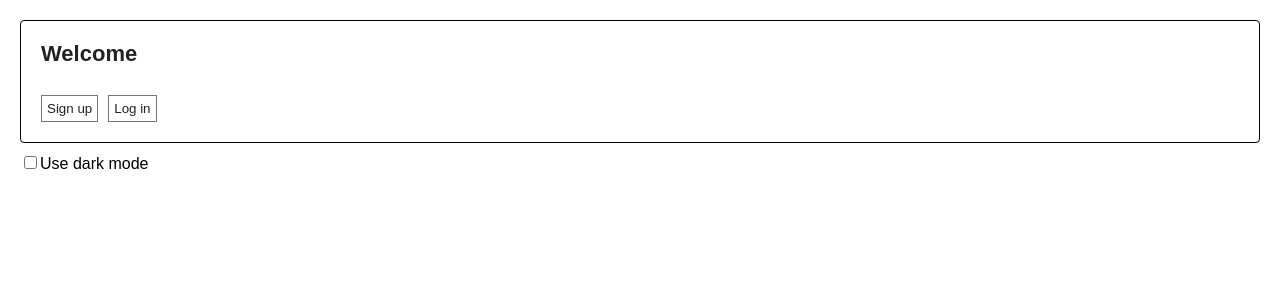
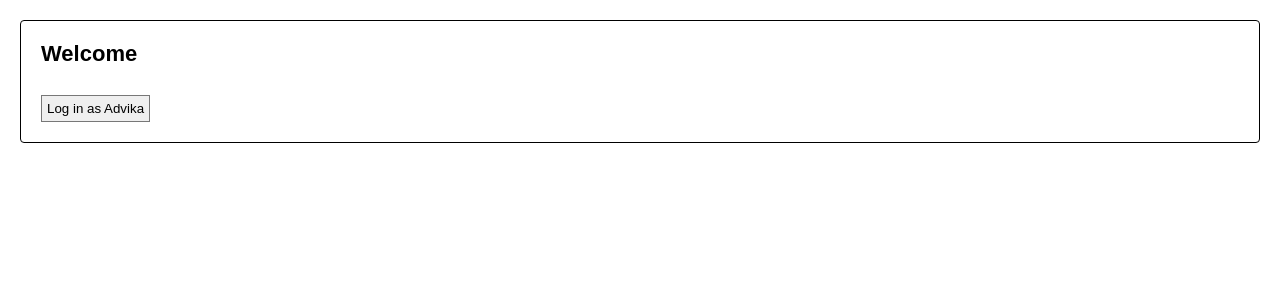
Before and after one commit to Pcjmy/react-app, a React app: page / in a window 1280 px wide. Shown: the top 300 px of the page. Built offline with nearby package versions, Linux system fonts and the light colour scheme.

Commit message:
feat: useContext

```diff
--- a/src/App.js
+++ b/src/App.js
@@ -1,51 +1,58 @@
 import { createContext, useContext, useState } from 'react';
 
-const ThemeContext = createContext(null);
+const CurrentUserContext = createContext(null);
 
 function App() {
-  const [theme, setTheme] = useState('light');
+  const [currentUser, setCurrentUser] = useState(null);
   return (
-    <ThemeContext.Provider value={theme}>
+    <CurrentUserContext.Provider
+      value={{
+        currentUser,
+        setCurrentUser
+      }}
+    >
       <Form />
-      <label>
-        <input
-          type="checkbox"
-          checked={theme === 'dark'}
-          onChange={(e) => {
-            setTheme(e.target.checked ? 'dark' : 'light')
-          }}
-        />
-        Use dark mode
-      </label>
-    </ThemeContext.Provider>
-  )
+    </CurrentUserContext.Provider>
+  );
 }
 
 function Form({ children }) {
   return (
     <Panel title="Welcome">
-      <Button>Sign up</Button>
-      <Button>Log in</Button>
+      <LoginButton />
     </Panel>
   );
 }
 
+function LoginButton() {
+  const {
+    currentUser,
+    setCurrentUser
+  } = useContext(CurrentUserContext);
+
+  if (currentUser !== null) {
+    return <p>You logged in as {currentUser.name}.</p>;
+  }
+
+  return (
+    <Button onClick={() => {
+      setCurrentUser({ name: 'Advika' })
+    }}>Log in as Advika</Button>
+  );
+}
+
 function Panel({ title, children }) {
-  const theme = useContext(ThemeContext);
-  const className = 'panel-' + theme;
   return (
-    <section className={className}>
+    <section className="panel">
       <h1>{title}</h1>
       {children}
     </section>
   )
 }
 
-function Button({ children }) {
-  const theme = useContext(ThemeContext);
-  const className = 'button-' + theme;
+function Button({ children, onClick }) {
   return (
-    <button className={className}>
+    <button className="button" onClick={onClick}>
       {children}
     </button>
   );
--- a/src/style.css
+++ b/src/style.css
@@ -46,37 +46,20 @@ ul {
   padding-inline-start: 20px;
 }
 
-.panel-light,
-.panel-dark {
+label {
+  display: block;
+}
+
+.panel {
   border: 1px solid black;
   border-radius: 4px;
   padding: 20px;
   margin-bottom: 10px;
 }
-.panel-light {
-  color: #222;
-  background: #fff;
-}
 
-.panel-dark {
-  color: #fff;
-  background: rgb(23, 32, 42);
-}
-
-.button-light,
-.button-dark {
+.button {
   border: 1px solid #777;
   padding: 5px;
   margin-right: 10px;
   margin-top: 10px;
 }
-
-.button-dark {
-  background: #222;
-  color: #fff;
-}
-
-.button-light {
-  background: #fff;
-  color: #222;
-}
```
